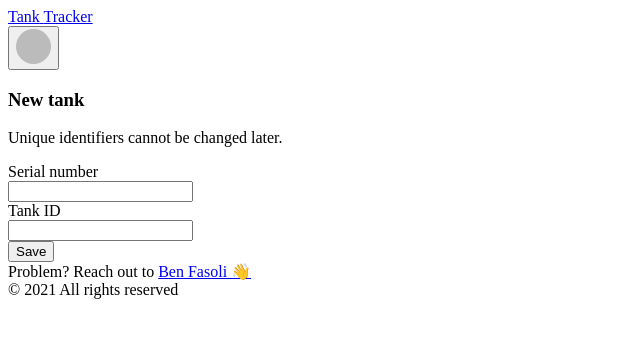
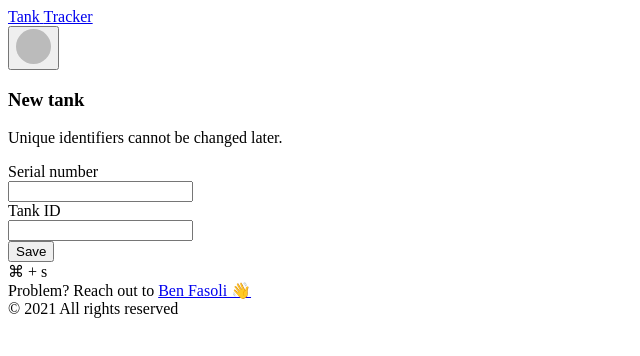
Before and after one commit to benfasoli/tank-tracker, a Next.js app: page /tanks/create in a window 1280 px wide. Shown: the top 356 px of the page, without its empty margins (0-640 px from the left). Built offline with nearby package versions, Linux system fonts and the light colour scheme; no server answers; sample sign-in values are in the browser's storage; a web font is replaced by a local one.

Commit message:
Add hotkey notation

```diff
--- a/components/CreateForm.tsx
+++ b/components/CreateForm.tsx
@@ -107,9 +107,14 @@ const CreateForm = () => {
 
       <div className="pt-5 border-t border-gray-200">
         <div className="flex justify-end">
-          <Button type="button" onClick={handleFormSubmit}>
-            Save
-          </Button>
+          <div>
+            <Button type="button" onClick={handleFormSubmit}>
+              Save
+            </Button>
+            <div className="hidden sm:block text-gray-400 text-xs text-center mx-auto my-2">
+              ⌘ + s
+            </div>
+          </div>
         </div>
       </div>
     </form>
```
Also changed, not shown: components/EditForm.tsx (+8 -3 lines).
